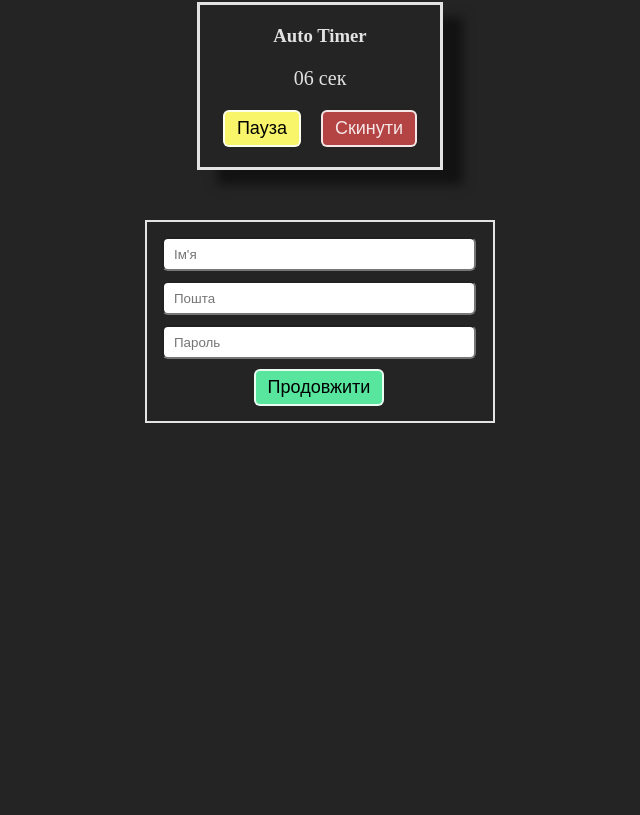
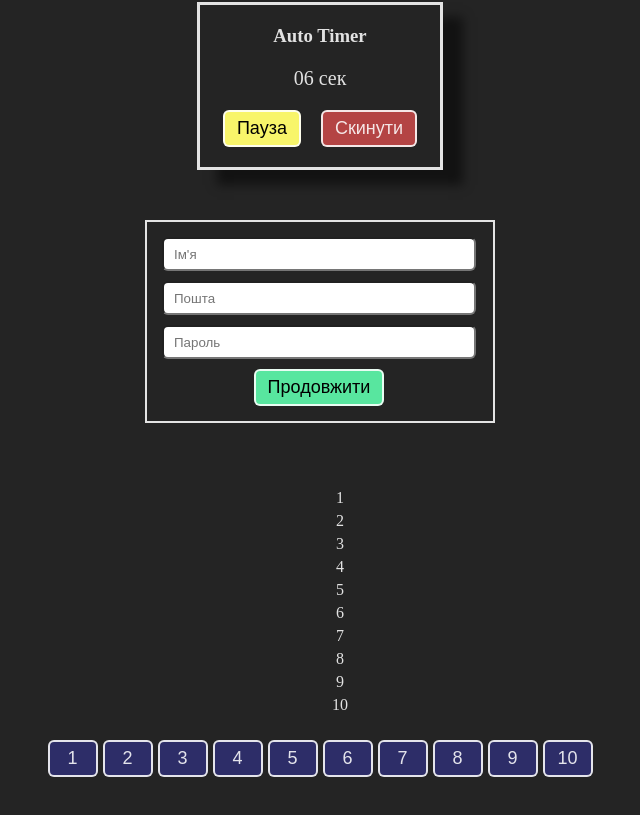
Before and after one commit to YouKnowWhoIs/Practice-CSS-React-2, a React (Vite) app: page / in a window 1280 px wide. Shown: the part 2574-3389 px from the top of the page, without its empty margins (320-960 px from the left). Before the commit the page ends 3047 px from the top, so only its background shows below. Built offline with nearby package versions, Linux system fonts and the light colour scheme.

Commit message:
add pagination final

```diff
--- a/src/App.jsx
+++ b/src/App.jsx
@@ -3,6 +3,7 @@ import Accordion from "./component/accordion/Accordion";
 import AutoTimer from "./component/autoTimer/AutoTimer";
 import Cataloge from "./component/cataloge/Cataloge";
 import MyForm from "./component/myForm/MyForm";
+import Pagination from "./component/pagination/Pagination";
 import Theme from "./component/theme/Theme";
 import UsersTable from "./component/usersTable/UsersTable";
 
@@ -18,6 +19,7 @@ function App() {
       <Cataloge />
       <AutoTimer />
       <MyForm />
+      <Pagination />
     </>
   );
 }
--- /dev/null
+++ b/src/component/pagination/Pagination.jsx
@@ -0,0 +1,34 @@
+import { useState } from "react";
+import "../../style/pagination/pagination.css";
+
+function Pagination() {
+  const numbers = Array.from({ length: 100 }, (_, i) => i + 1);
+  const [currentPage, setCurrentPage] = useState(1);
+  const itemsPerPage = 10;
+
+  const startIndex = (currentPage - 1) * itemsPerPage;
+  const paginatedData = numbers.slice(startIndex, startIndex + itemsPerPage);
+  const totalPages = Math.ceil(numbers.length / itemsPerPage);
+
+  const pages = Array.from({ length: totalPages }, (_, i) => i + 1);
+
+  return (
+    <div className="conteinerPagination">
+      <ul>
+        {paginatedData.map((item) => (
+          <li key={item}>{item}</li>
+        ))}
+      </ul>
+
+      <div className="paginationButtons">
+        {pages.map((page) => (
+          <button key={page} onClick={() => setCurrentPage(page)}>
+            {page}
+          </button>
+        ))}
+      </div>
+    </div>
+  );
+}
+
+export default Pagination;
--- /dev/null
+++ b/src/style/pagination/pagination.css
@@ -0,0 +1,35 @@
+.conteinerPagination {
+  display: flex;
+  flex-direction: column;
+  gap: 10px;
+  margin-bottom: 100px;
+}
+
+.conteinerPagination ul {
+  display: flex;
+  flex-direction: column;
+  gap: 5px;
+}
+
+.conteinerPagination li {
+  list-style: none;
+  display: flex;
+  justify-content: center;
+}
+
+.paginationButtons {
+  display: flex;
+  flex-direction: row;
+  justify-content: center;
+  gap: 5px;
+}
+
+.paginationButtons button {
+  border: 2px solid var(--c-bor);
+  border-radius: 6px;
+  background-color: var(--c-btn-2);
+  padding: 6px 12px;
+  font-size: large;
+  color: rgba(255, 255, 255, 0.87);
+  width: 50px;
+}
```
